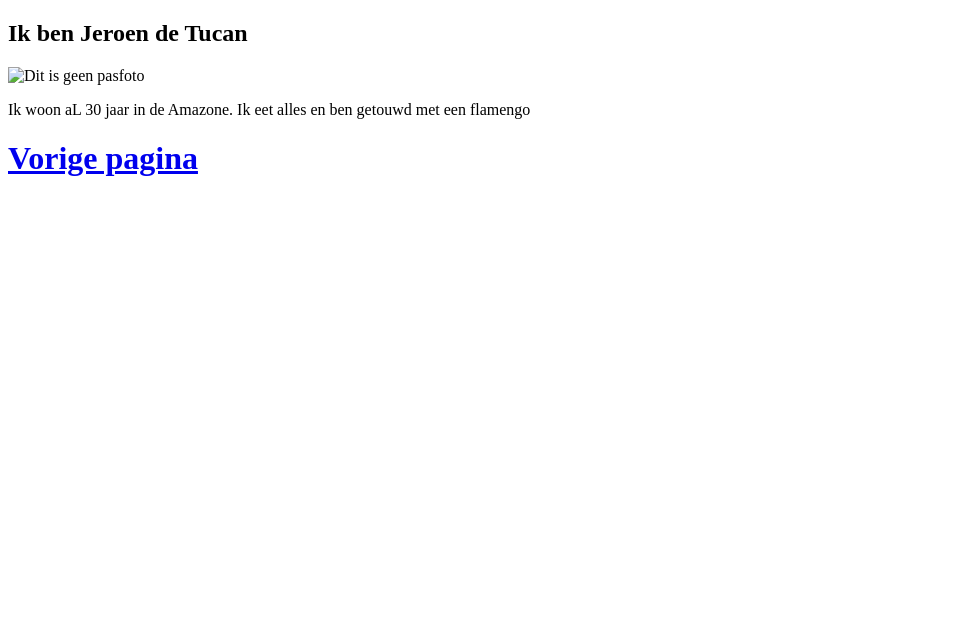
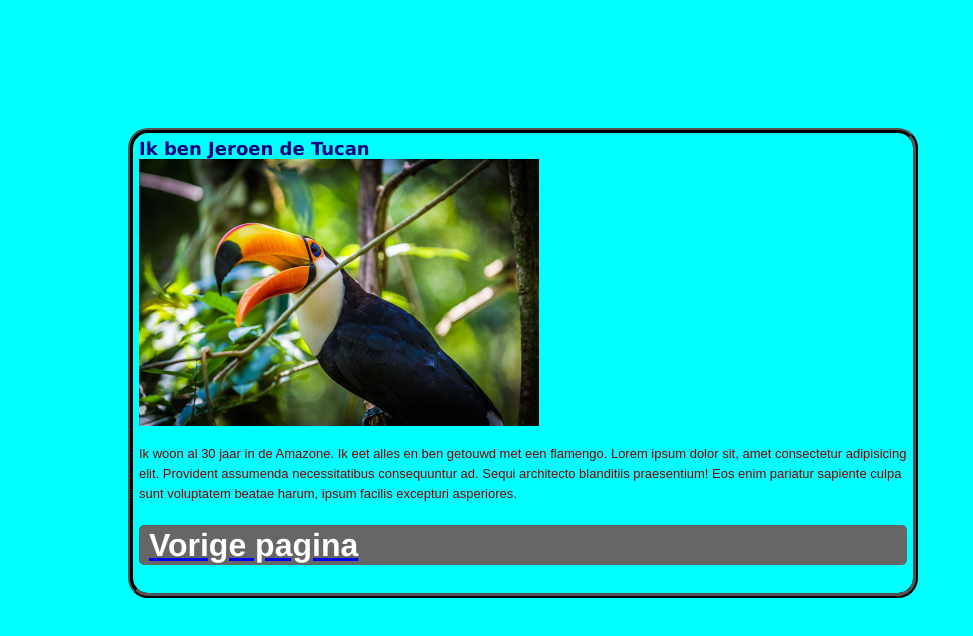
Before and after one commit to jeroen-sebastiaan/Front_End_Developer, a plain HTML site: page Opdracht004_CSS_CheatSheet/about.html in a window 1280 px wide. Shown: the whole page, without its empty margins (0-973 px from the left). Drawn offline with Linux system fonts and the light colour scheme.

Commit message:
Add files via upload

```diff
--- a/Opdracht004_CSS_CheatSheet/about.html
+++ b/Opdracht004_CSS_CheatSheet/about.html
@@ -3,13 +3,16 @@
        <head>
     <!-- hier zet je de code in de head tags -->
          <title> Dit ben ik </title>
+         <link rel="stylesheet" type="text/css" href="stylesheet.css">
        </head>
-       <body>
+       <body class="container">
          <!-- hier zet je de code in de body tags-->
         <article>
-          <h1>Ik ben Jeroen de Tucan</h1>
+          <header>Ik ben Jeroen de Tucan</header>
           <img width="400" src="Toucan.jpg" alt="Dit is geen pasfoto"/>
-          <p>Ik woon aL 30 jaar in de Amazone. Ik eet alles en ben getouwd met een flamengo</p>
+          <p>Ik woon al 30 jaar in de Amazone. Ik eet alles en ben getouwd met een flamengo.
+            Lorem ipsum dolor sit, amet consectetur adipisicing elit. Provident assumenda necessitatibus consequuntur ad. Sequi architecto blanditiis praesentium! Eos enim pariatur sapiente culpa sunt voluptatem beatae harum, ipsum facilis excepturi asperiores.
+          </p>
       </article>
       <footer>
         <a href="index.html"><h1>Vorige pagina</h1></a>
--- /dev/null
+++ b/Opdracht004_CSS_CheatSheet/stylesheet.css
@@ -0,0 +1,69 @@
+body{
+    background-color: aqua;
+    color: burlywood;
+
+    font-family: 'Franklin Gothic Medium', 'Arial Narrow', Arial, sans-serif;
+    font-size: medium;
+    font-weight: 400;
+
+    line-height: 20px;
+    margin: auto;
+    border: 5px, black;
+    border-style: ridge;
+    border-radius: 20px;
+    padding: 6px;
+}
+
+.container{
+    width: 60%;
+    height: 80%;
+    margin: 10%;
+}
+ul{
+    color: black;
+    font-size: bold;
+
+}
+h1{
+        background-color: #666;
+        color: #fff;
+        font-weight: bold;
+        padding: 10px;
+        border-radius: 5px;
+        -webkit-border-radius: 5px;
+}
+
+p{
+    color: darkred;
+    font-family: 'DotGothic16', sans-serif;
+    font-size: small;
+    font-display: inherit;
+}
+
+.express{
+    color: orangered;
+    font-size: larger;
+    font-weight: 300;
+}
+
+header{
+    color: navy;
+    font-family: 'Lucida Sans', 'Lucida Sans Regular', 'Lucida Grande', 'Lucida Sans Unicode', Geneva, Verdana, sans-serif;
+    font-size: large;
+    font-weight:600;
+    margin: auto;
+}
+
+#greenbackground{
+    background-color: green;
+}
+
+.onthemove{
+    position: relative;
+    animation: onthemove 5s infinite;
+}
+
+@keyframes onthemove{
+    from {left: 0px;}
+    to {left: 200px;}
+}
```
Also changed, not shown: Opdracht004_CSS_CheatSheet/index.html (added, +38 -0 lines), Opdracht004_CSS_CheatSheet/Toucan.jpg (added).
